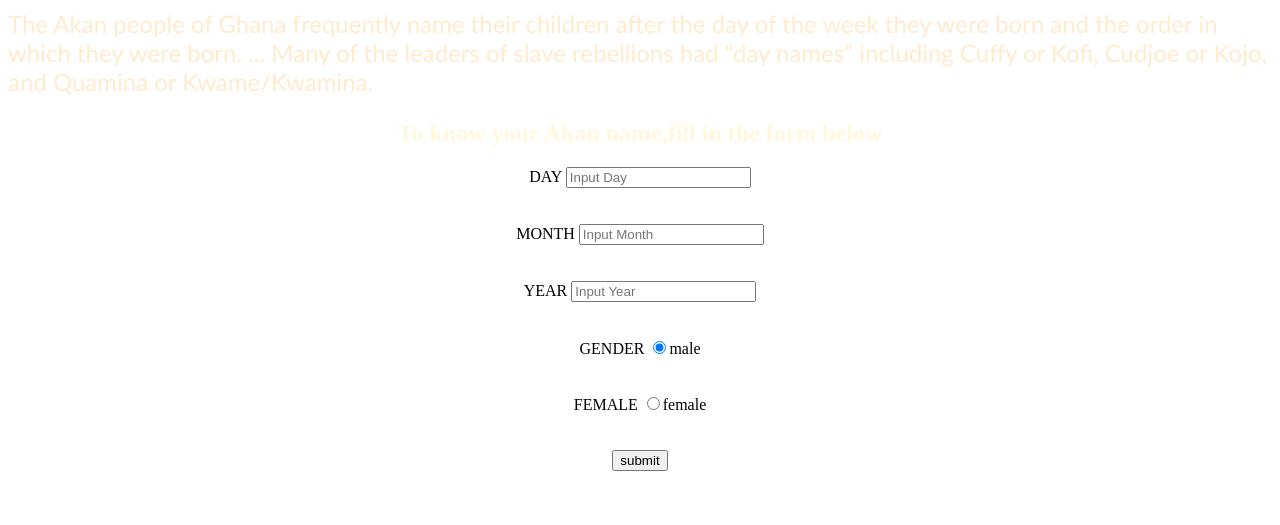
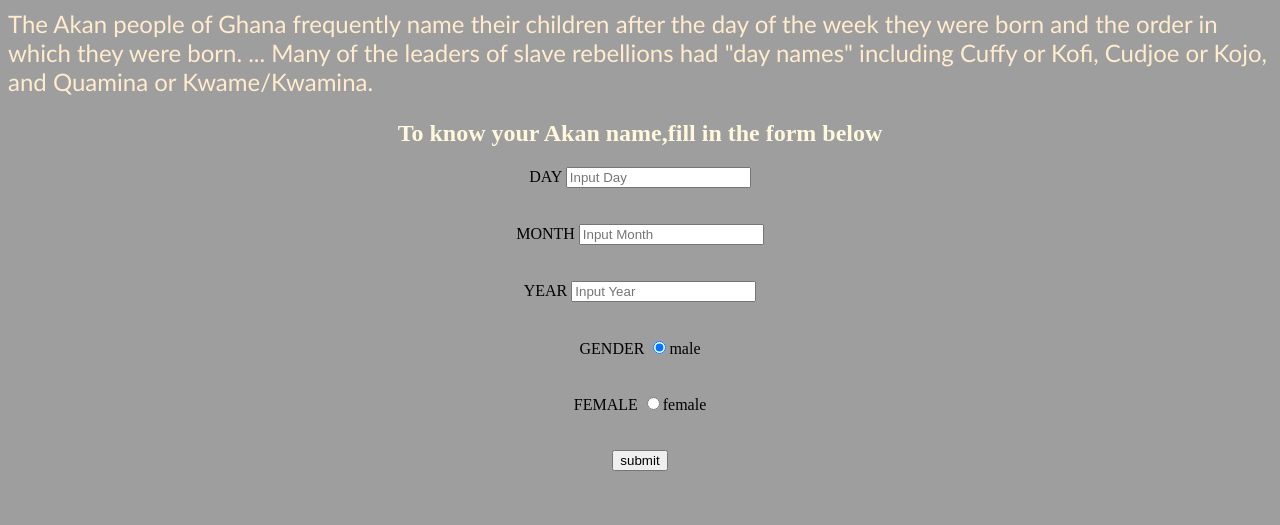
Before and after one commit to shemy654/Akan_Names, a plain HTML site: page index.html in a window 1280 px wide. Shown: the part 73-598 px from the top of the page. Drawn offline with Linux system fonts and the light colour scheme; the site is published under a folder, as on GitHub Pages, so addresses that start at the root find nothing.

Commit message:
add more css changes

```diff
--- a/css/styles.css
+++ b/css/styles.css
@@ -2,7 +2,7 @@
     text-align: center;
 }
 body{
-    background-image: url(/images/jama.jpg);
+    background-image: url(../images/jama.jpg);
     background-size: cover;
 }
 .p1{
```
